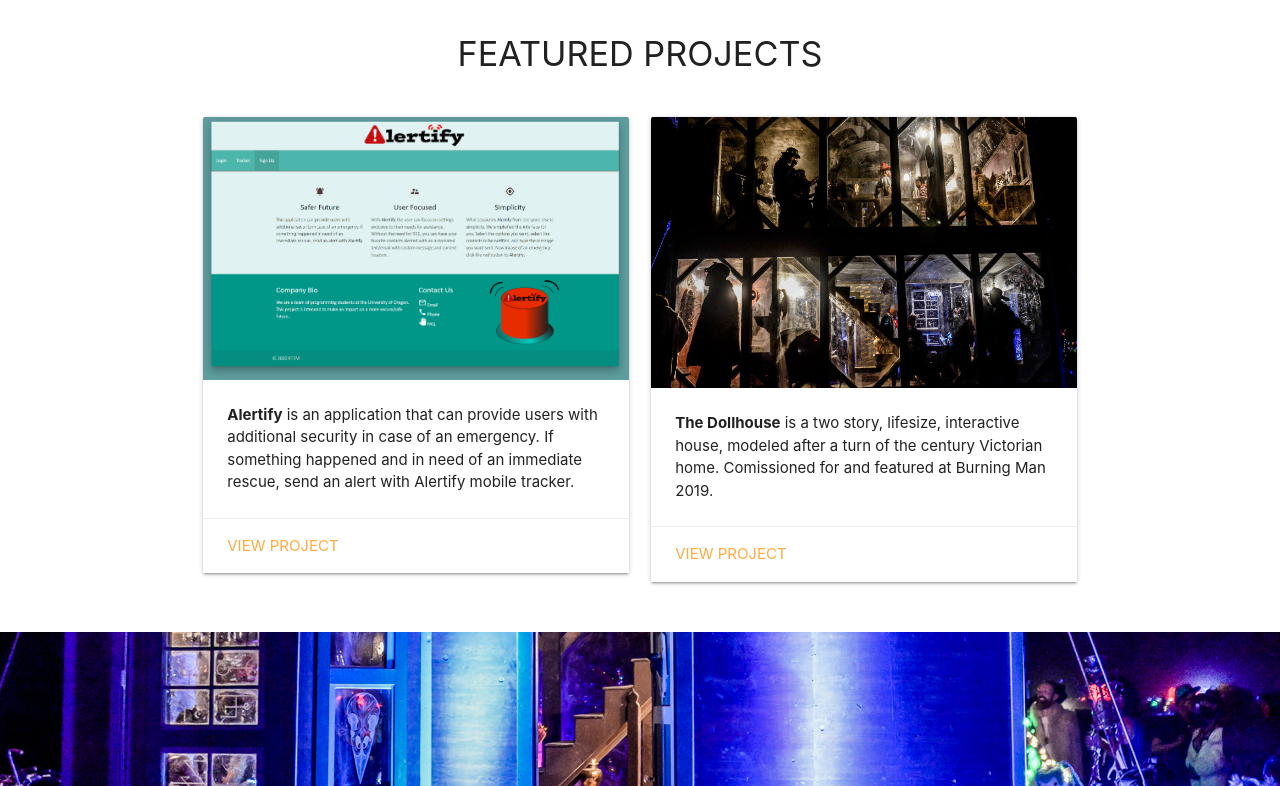
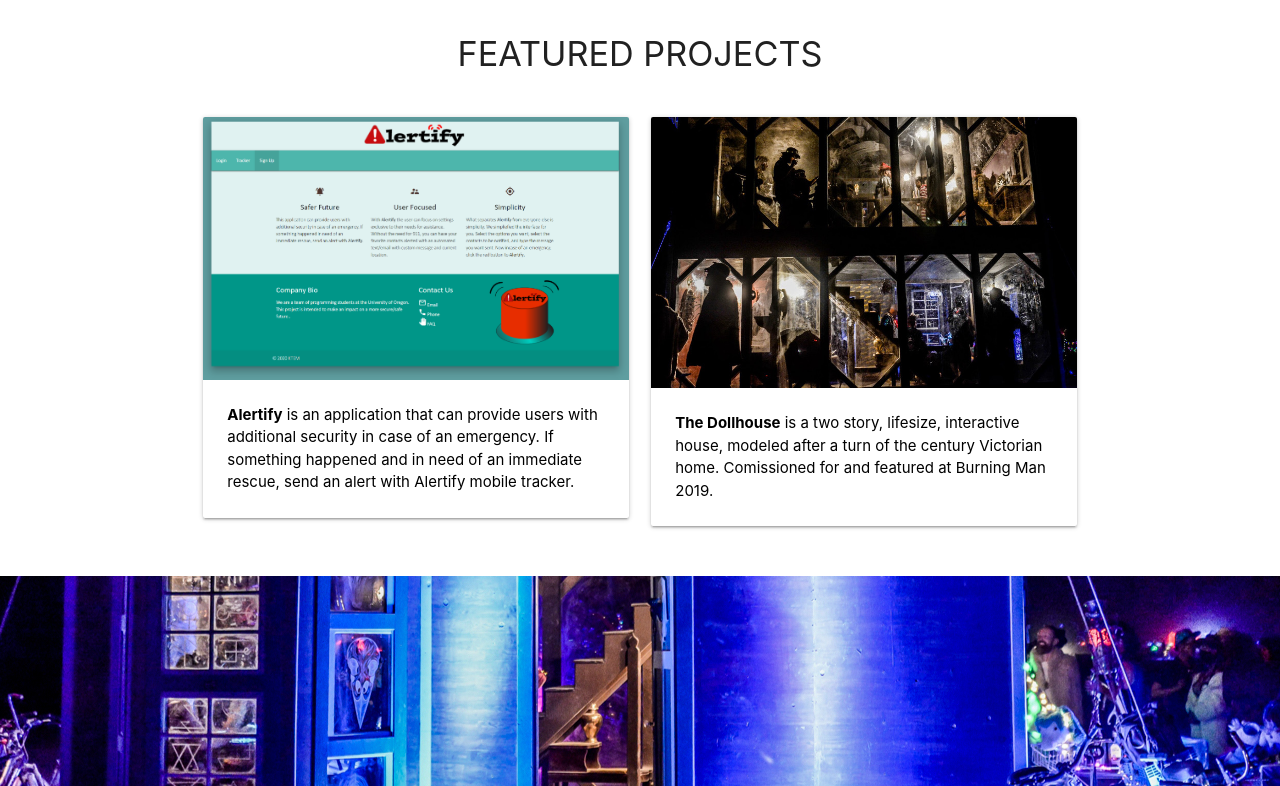
Before and after one commit to thusted/thusted.github.io, a React (Create React App) app: page / in a window 1280 px wide. Shown: the part 1474-2260 px from the top of the page. Built offline with nearby package versions, Linux system fonts and the light colour scheme.

Commit message:
Removing view project button and making each project a hoverable link

```diff
--- a/src/components/Project/index.js
+++ b/src/components/Project/index.js
@@ -1,25 +1,25 @@
 import React from "react";
 import { Link } from "react-router-dom";
+
+//Import css
+import "./style.css";
 
 function Project ({className, imgSrc, title, description, link}) {
   return (
     <div className={className}>
-      <div className="card">
+      <Link
+        to={link}
+        className={window.location.pathname === {link} ? "nav-link active" : "nav-link"}
+      >
+        <div className="card hoverable">
           <div className="card-image">
             <img src={imgSrc} alt="cardImg"/>
           </div>
           <div className="card-content">
             <p><b>{title}</b> {description}</p>
           </div>
-        <div className="card-action">
-          <Link
-            to={link}
-            className={window.location.pathname === {link} ? "nav-link active" : "nav-link"}
-          >
-            VIEW PROJECT
+        </div>
       </Link>
-        </div>
-      </div>
     </div>
   )
 }
--- /dev/null
+++ b/src/components/Project/style.css
@@ -0,0 +1,3 @@
+.card-content{
+  color: black;
+}
```
Also changed, not shown: src/pages/pageStyle.css (line endings or trailing spaces). Lines whose indentation alone changed are shown as unchanged.
